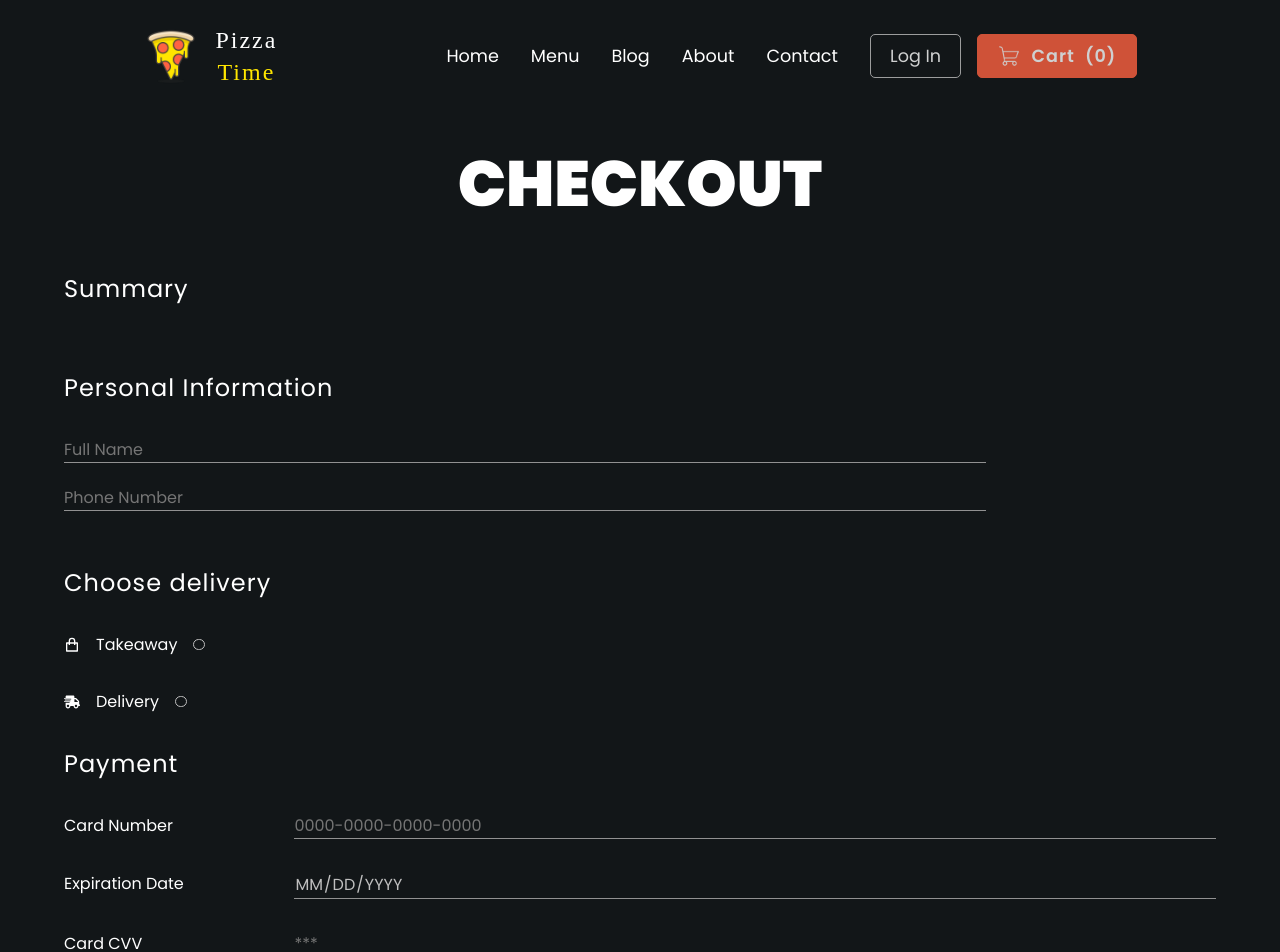
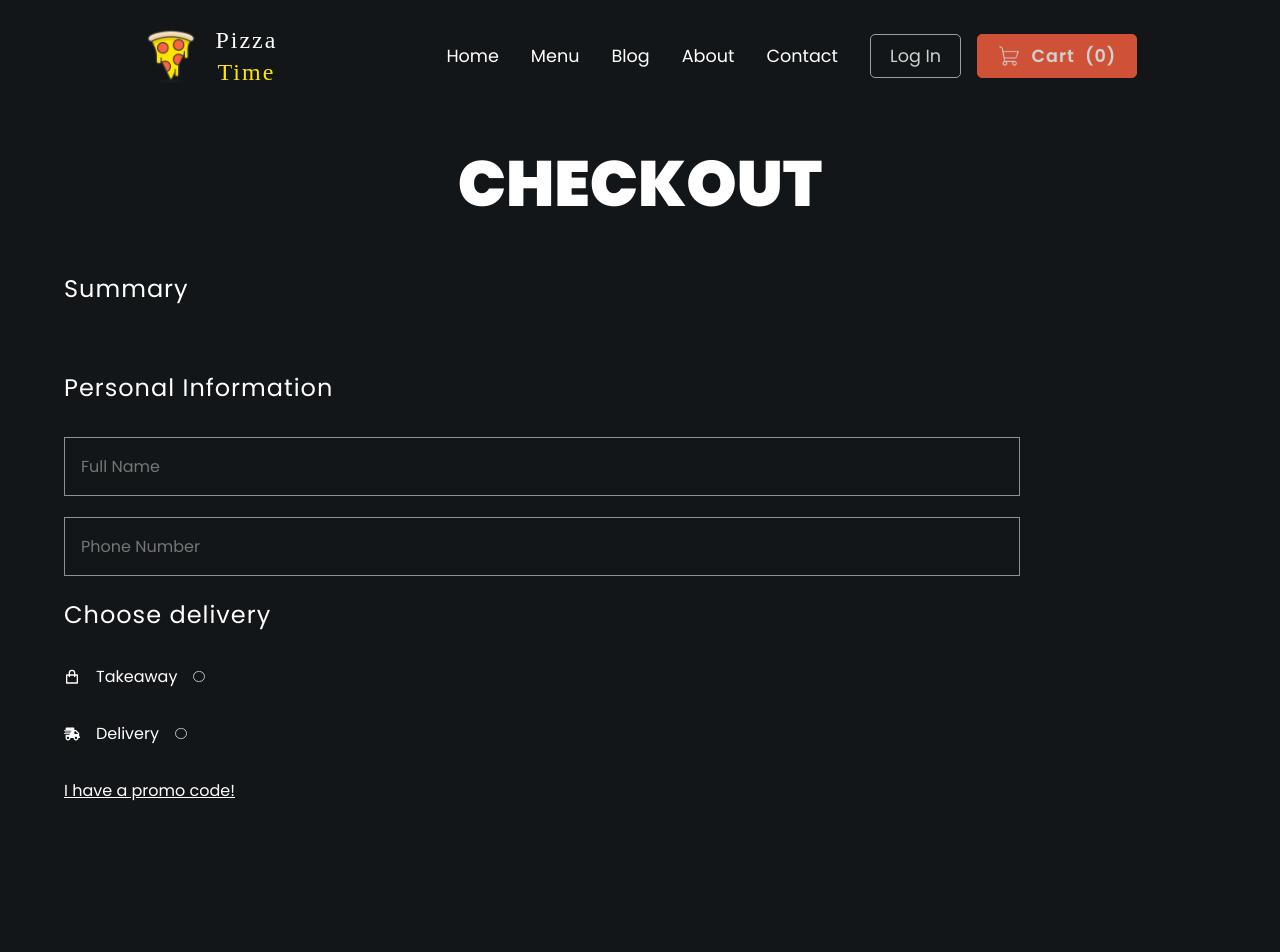
Before and after one commit to my-devpost/pangea-pizza-time-with-react, a React (Create React App) app: page /checkout in a window 1280 px wide. Shown: the top 952 px of the page. Built offline with nearby package versions, Linux system fonts and the light colour scheme.

Commit message:
created separate page for payment and change payment input design

```diff
--- a/src/App.js
+++ b/src/App.js
@@ -16,6 +16,7 @@ import Register from "./components/registration/Register";
 import { allProductsData } from "./data/AllProductsData.js";
 import { AllCategories } from "./data/AllCategories";
 import SingleItem from "./components/singleItem/SingleItem";
+import Payment from "./components/payment/Payment.js";
 
 export default class App extends React.Component {
   constructor() {
@@ -402,6 +403,7 @@ export default class App extends React.Component {
               />
             }
           />
+          <Route path="/payment" element={<Payment />} />
           <Route path="/password-recovery" element={<PasswordRecovery />} />
         </Routes>
 
--- a/src/assets/Cart.css
+++ b/src/assets/Cart.css
@@ -192,7 +192,7 @@
   font-family: var(--poppins-font);
   font-weight: 400;
   font-size: 1rem;
-  text-transform: uppercase;
+
   border: 1px solid var(--whitish-gray);
   width: 90%;
   padding: 0.5rem;
@@ -203,6 +203,7 @@
   background-color: var(--whitish-gray);
   color: var(--light-black);
   letter-spacing: 1px;
+  text-transform: uppercase;
 }
 .cart-checkout-btn:hover {
   border: 1px solid var(--yellow);
--- a/src/assets/checkout.css
+++ b/src/assets/checkout.css
@@ -67,44 +67,35 @@ input[type="date"]::-webkit-calendar-picker-indicator {
   gap: 0.5rem;
 }
 /* PERSONAL INFORMATION */
-.checkout-personal-information {
+.checkout-personal-information,
+.checkout-personal-information form,
+.checkout-choose-delivery,
+.checkout-choose-delivery form,
+.checkout-choose-payment,
+.delivery {
   display: flex;
   flex-direction: column;
   gap: 2rem;
 }
 
-.checkout-personal-information input {
-  background-color: transparent;
-  font-weight: 400;
-  font-size: 1rem;
-  border: none;
-  border-bottom: 1px solid var(--light-gray);
-  max-width: 80%;
-  width: 80%;
-}
-.checkout-personal-information input:focus-visible {
-  outline: transparent;
-}
-.checkout-personal-information input[type="text"] {
+.checkout-personal-information input,
+.delivery input,
+.checkout-choose-payment input,
+.promo-code input {
   color: var(--whitish-gray);
   font-family: var(--poppins-font);
   font-weight: 400;
   font-size: 1rem;
+  border: 1px solid var(--light-gray);
+  padding: 1rem;
+  background-color: transparent;
+  font-weight: 400;
+  font-size: 1rem;
+  max-width: 80%;
+  width: 80%;
 }
 
 /* CHOOSE DELIVERY */
-.checkout-choose-delivery {
-  display: flex;
-  flex-direction: column;
-  gap: 2rem;
-}
-
-.checkout-choose-delivery form {
-  display: flex;
-  flex-direction: column;
-  gap: 2rem;
-}
-
 .checkout-choose-delivery form label {
   display: flex;
   flex-direction: row;
@@ -112,61 +103,6 @@ input[type="date"]::-webkit-calendar-picker-indicator {
   gap: 1rem;
   width: 50%;
 }
-
-/* DELIVERY */
-.delivery {
-  display: flex;
-  flex-direction: column;
-  gap: 2rem;
-}
-
-.delivery input {
-  background-color: transparent;
-  font-weight: 400;
-  font-size: 1rem;
-  border: none;
-  border-bottom: 1px solid var(--light-gray);
-  max-width: 80%;
-  width: 80%;
-}
-.delivery input:focus-visible {
-  outline: transparent;
-}
-.delivery input[type="text"] {
-  color: var(--whitish-gray);
-  font-family: var(--poppins-font);
-  font-weight: 400;
-  font-size: 1rem;
-}
-
-/* PAYMENT */
-
-.checkout-choose-payment {
-  display: flex;
-  flex-direction: column;
-  gap: 2rem;
-}
-
-.checkout-choose-payment input {
-  background-color: transparent;
-  font-weight: 400;
-  font-size: 1rem;
-  border: none;
-  border-bottom: 1px solid var(--light-gray);
-  max-width: 80%;
-  width: 80%;
-  outline: none;
-}
-.checkout-choose-payment input:focus-visible {
-  outline: transparent;
-}
-.checkout-choose-payment input[type="text"] {
-  color: var(--whitish-gray);
-  font-family: var(--poppins-font);
-  font-weight: 400;
-  font-size: 1rem;
-}
-
 /* PROMOCODE */
 .promo-code {
   display: flex;
@@ -181,23 +117,13 @@ input[type="date"]::-webkit-calendar-picker-indicator {
   font-weight: 400;
   font-size: 1rem;
   transition: all ease-in-out 0.2s;
+  text-decoration: underline;
 }
 .promo-code p:hover {
   color: var(--yellow);
   transition: all ease-in-out 0.2s;
 }
-
-.promo-code input {
-  background-color: transparent;
-  font-weight: 400;
-  font-size: 1rem;
-  border: none;
-  border-bottom: 1px solid var(--light-gray);
-  max-width: 80%;
-  width: 80%;
-  outline: none;
-}
-.promo-code input[type="text"],
+/* .promo-code input[type="text"], */
 input[type="password"] {
   color: var(--whitish-gray);
   font-family: var(--poppins-font);
--- a/src/components/cart/ClearCartBtn.js
+++ b/src/components/cart/ClearCartBtn.js
@@ -5,7 +5,7 @@ export default class ClearCartBtn extends React.Component {
     const { className, clearCart } = this.props;
     return (
       <button onClick={clearCart} className={className}>
-        Clear Cart
+        Clear cart
       </button>
     );
   }
--- a/src/components/checkout/Checkout.js
+++ b/src/components/checkout/Checkout.js
@@ -3,7 +3,6 @@ import CartTotals from "../cart/CartTotals";
 import CheckoutSummary from "./CheckoutSummary";
 import CheckoutPersonalInfo from "./CheckoutPersonalInfo";
 import CheckoutDelivery from "./CheckoutDelivery";
-import CheckoutPayment from "./CheckoutPayment";
 import CheckoutPromo from "./CheckoutPromo";
 
 export default class Checkout extends React.Component {
@@ -56,7 +55,6 @@ export default class Checkout extends React.Component {
             toggleDelivery={this.toggleDelivery}
             takeAway={this.state.takeAway}
           />
-          <CheckoutPayment />
           <CheckoutPromo
             promoCode={this.state.promoCode}
             togglePromocode={this.togglePromocode}
--- /dev/null
+++ b/src/components/payment/Payment.js
@@ -0,0 +1,7 @@
+import React from "react";
+import CheckoutPayment from "./CheckoutPayment";
+export default class Payment extends React.Component {
+  render() {
+    return <CheckoutPayment />;
+  }
+}
```
Also changed, not shown: src/components/payment/CheckoutPayment.js (renamed from src/components/checkout/CheckoutPayment.js).
